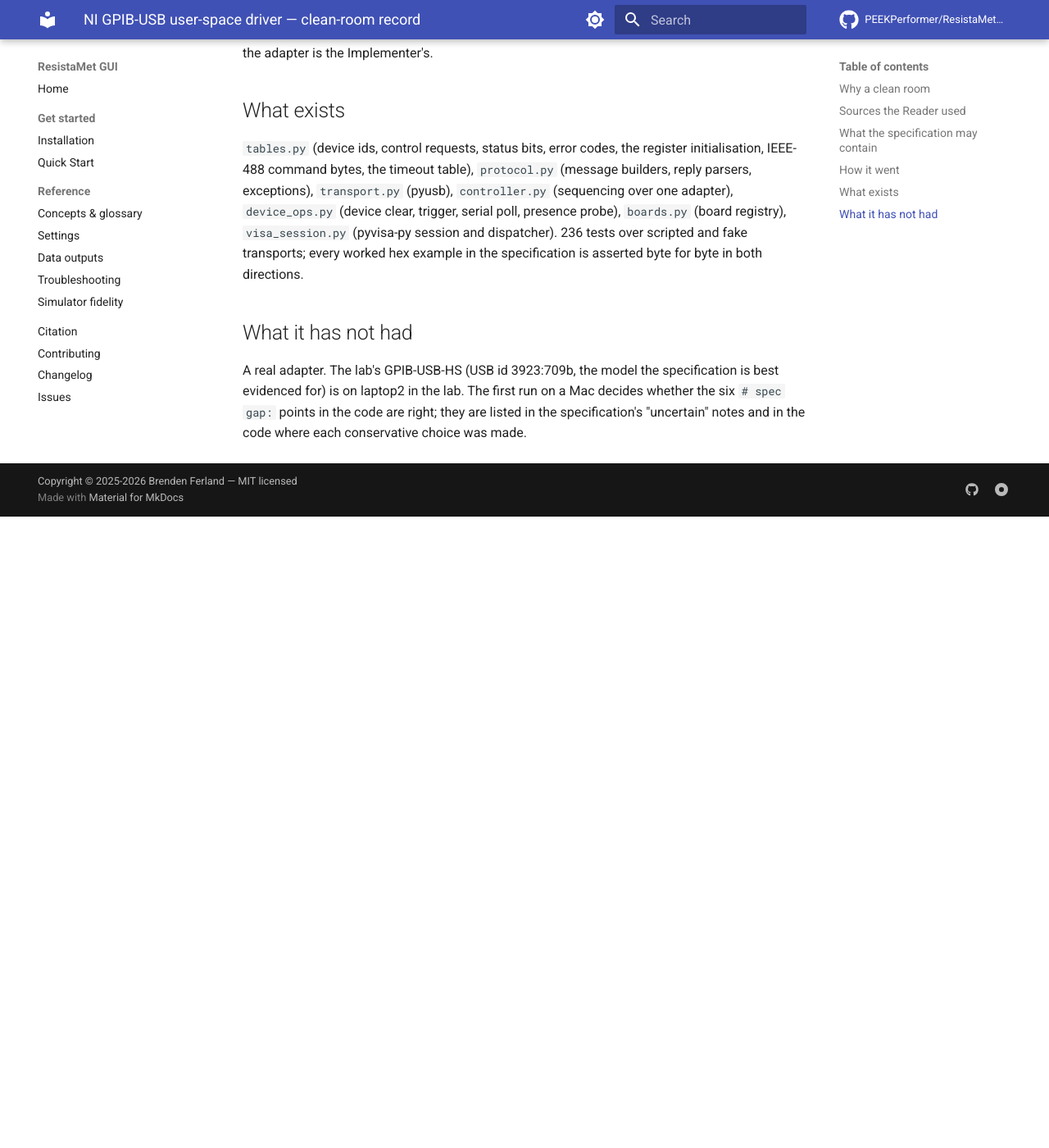
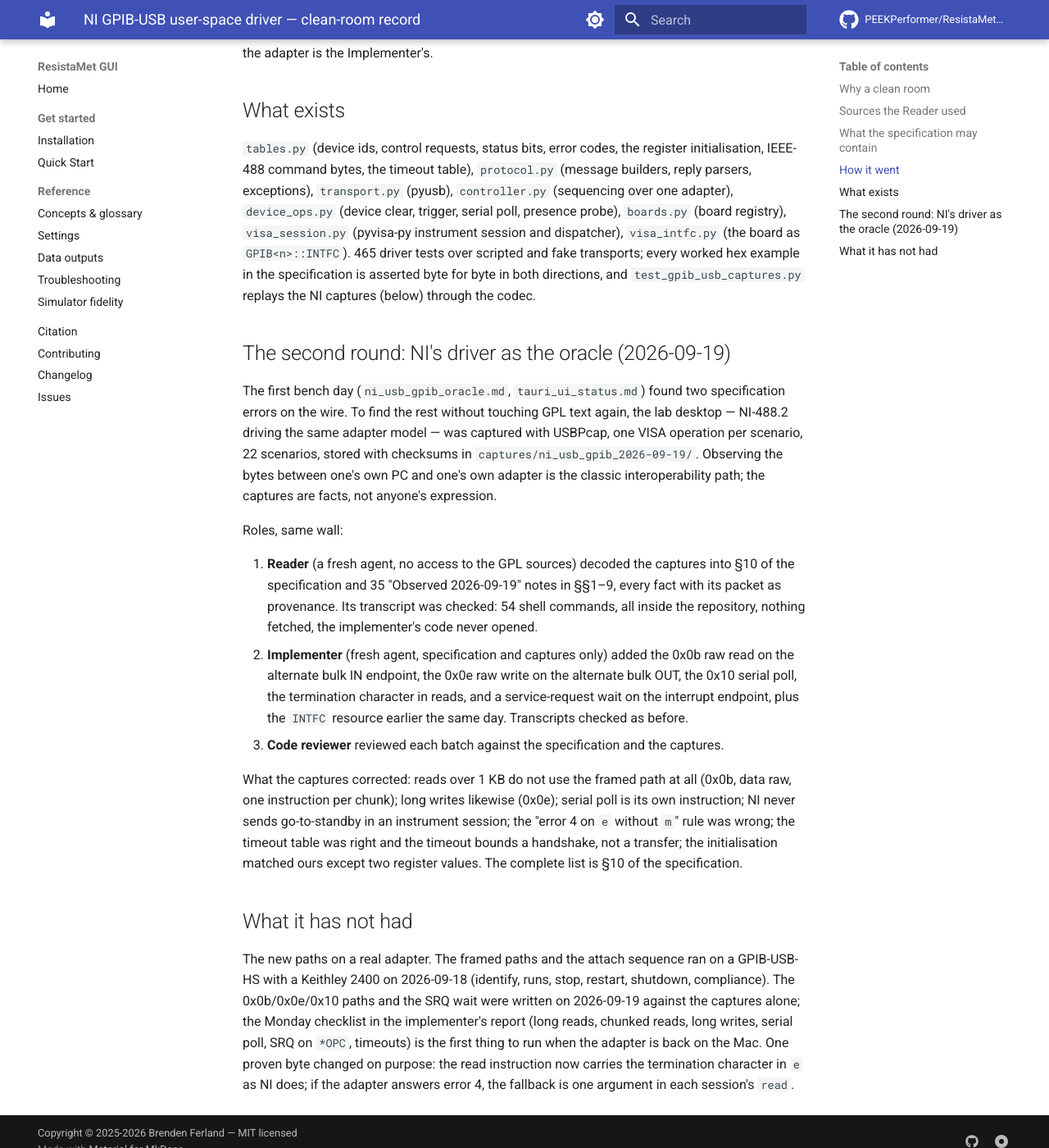
Before and after one commit to PEEKPerformer/ResistaMet-GUI, an MkDocs documentation site: the page built from docs/design/ni_usb_gpib_clean_room.md, in a window 1280 px wide and 1400 px high, scrolled down 2604 px. Shown: the whole window at 82% size. Built offline with MkDocs 1.6.1 and Material for MkDocs 9.7.7, drawn with Linux system fonts in a browser that asks for light colours; comment, search, counter and statistics services are not loaded; before the commit the page ends 3234 px from its top, so only the background shows below that.

Commit message:
Document the clean room's second round

```diff
--- a/docs/design/ni_usb_gpib_clean_room.md
+++ b/docs/design/ni_usb_gpib_clean_room.md
@@ -101,14 +101,55 @@ register initialisation, IEEE-488 command bytes, the timeout table),
 `protocol.py` (message builders, reply parsers, exceptions),
 `transport.py` (pyusb), `controller.py` (sequencing over one adapter),
 `device_ops.py` (device clear, trigger, serial poll, presence probe),
-`boards.py` (board registry), `visa_session.py` (pyvisa-py session and
-dispatcher). 236 tests over scripted and fake transports; every worked hex
-example in the specification is asserted byte for byte in both directions.
+`boards.py` (board registry), `visa_session.py` (pyvisa-py instrument
+session and dispatcher), `visa_intfc.py` (the board as `GPIB<n>::INTFC`).
+465 driver tests over scripted and fake transports; every worked hex
+example in the specification is asserted byte for byte in both directions,
+and `test_gpib_usb_captures.py` replays the NI captures (below) through the
+codec.
+
+## The second round: NI's driver as the oracle (2026-09-19)
+
+The first bench day (`ni_usb_gpib_oracle.md`, `tauri_ui_status.md`) found
+two specification errors on the wire. To find the rest without touching
+GPL text again, the lab desktop — NI-488.2 driving the same adapter model —
+was captured with USBPcap, one VISA operation per scenario, 22 scenarios,
+stored with checksums in `captures/ni_usb_gpib_2026-09-19/`. Observing the
+bytes between one's own PC and one's own adapter is the classic
+interoperability path; the captures are facts, not anyone's expression.
+
+Roles, same wall:
+
+1. **Reader** (a fresh agent, no access to the GPL sources) decoded the
+   captures into §10 of the specification and 35 "Observed 2026-09-19"
+   notes in §§1–9, every fact with its packet as provenance. Its transcript
+   was checked: 54 shell commands, all inside the repository, nothing
+   fetched, the implementer's code never opened.
+2. **Implementer** (fresh agent, specification and captures only) added the
+   0x0b raw read on the alternate bulk IN endpoint, the 0x0e raw write on
+   the alternate bulk OUT, the 0x10 serial poll, the termination character
+   in reads, and a service-request wait on the interrupt endpoint, plus the
+   `INTFC` resource earlier the same day. Transcripts checked as before.
+3. **Code reviewer** reviewed each batch against the specification and the
+   captures.
+
+What the captures corrected: reads over 1 KB do not use the framed path
+at all (0x0b, data raw, one instruction per chunk); long writes likewise
+(0x0e); serial poll is its own instruction; NI never sends go-to-standby
+in an instrument session; the "error 4 on `e` without `m`" rule was wrong;
+the timeout table was right and the timeout bounds a handshake, not a
+transfer; the initialisation matched ours except two register values. The
+complete list is §10 of the specification.
 
 ## What it has not had
 
-A real adapter. The lab's GPIB-USB-HS (USB id 3923:709b, the model the
-specification is best evidenced for) is on laptop2 in the lab. The first
-run on a Mac decides whether the six `# spec gap:` points in the code are
-right; they are listed in the specification's "uncertain" notes and in the
-code where each conservative choice was made.
+The new paths on a real adapter. The framed paths and the attach sequence
+ran on a GPIB-USB-HS with a Keithley 2400 on 2026-09-18 (identify, runs,
+stop, restart, shutdown, compliance). The 0x0b/0x0e/0x10 paths and the SRQ
+wait were written on 2026-09-19 against the captures alone; the Monday
+checklist in the implementer's report (long reads, chunked reads, long
+writes, serial poll, SRQ on `*OPC`, timeouts) is the first thing to run
+when the adapter is back on the Mac. One proven byte changed on purpose:
+the read instruction now carries the termination character in `e` as NI
+does; if the adapter answers error 4, the fallback is one argument in each
+session's `read`.
```
